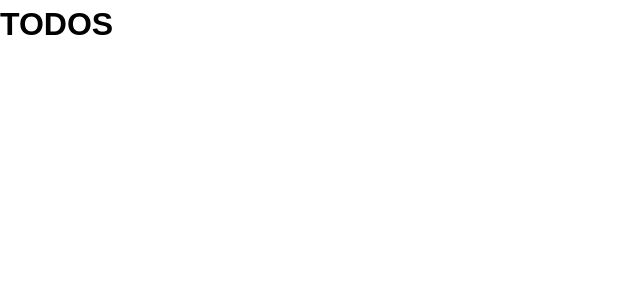
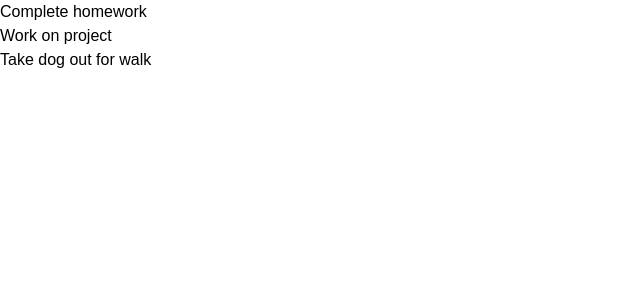
Before and after one commit to himankpathak/ReactHooks-TodoApp, a React (Create React App) app: page / in a window 1280 px wide. Shown: the top 300 px of the page, without its empty margins (0-640 px from the left). Built offline with nearby package versions, Linux system fonts and the light colour scheme.

Commit message:
created TodoItem component and set PropTypes for Todos and TodoItems

```diff
--- /dev/null
+++ b/src/components/TodoItem.js
@@ -0,0 +1,15 @@
+import React from 'react'
+import PropTypes from 'prop-types';
+
+export default function TodoItem(props) {
+
+	return (
+		<div>
+			<p>{ props.todo.title }</p>
+		</div>
+	)
+}
+
+TodoItem.propTypes = {
+	todo: PropTypes.object.isRequired
+  }
--- a/src/components/Todos.js
+++ b/src/components/Todos.js
@@ -1,12 +1,16 @@
 import React from 'react';
+import TodoItem from './TodoItem';
+import PropTypes from 'prop-types';
 
 function Todos(props) {
   console.log(props.todos);
-  return (
-    <div>
-      <h1>TODOS</h1>
-    </div>
-  );
+  return props.todos.map((todo) => (
+    <TodoItem key={todo.id} todo={todo} />
+  ));
+}
+
+Todos.propTypes = {
+  todos: PropTypes.array.isRequired
 }
 
 export default Todos;
```
